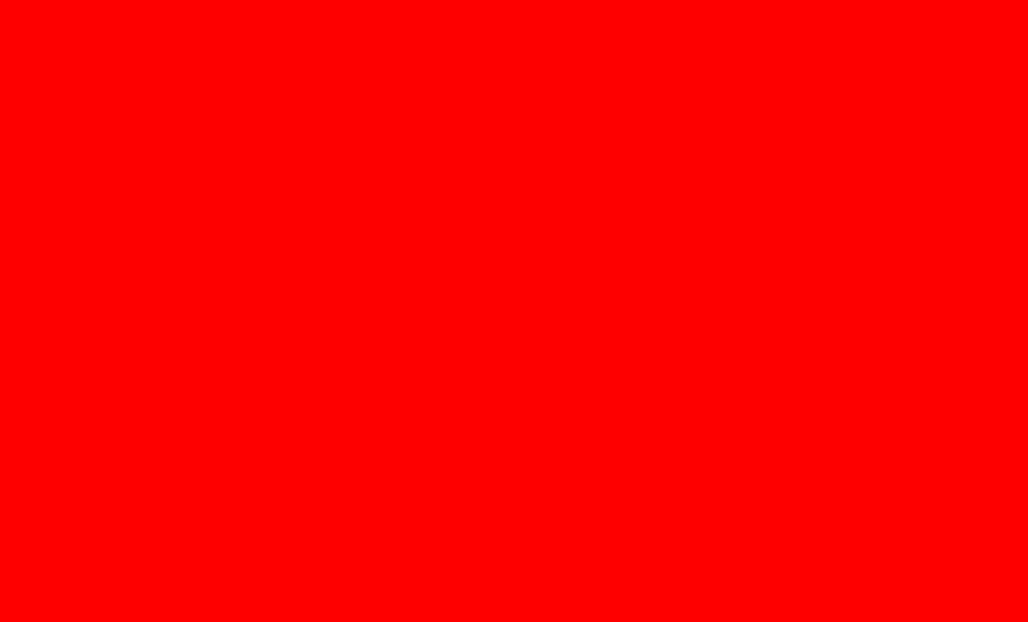
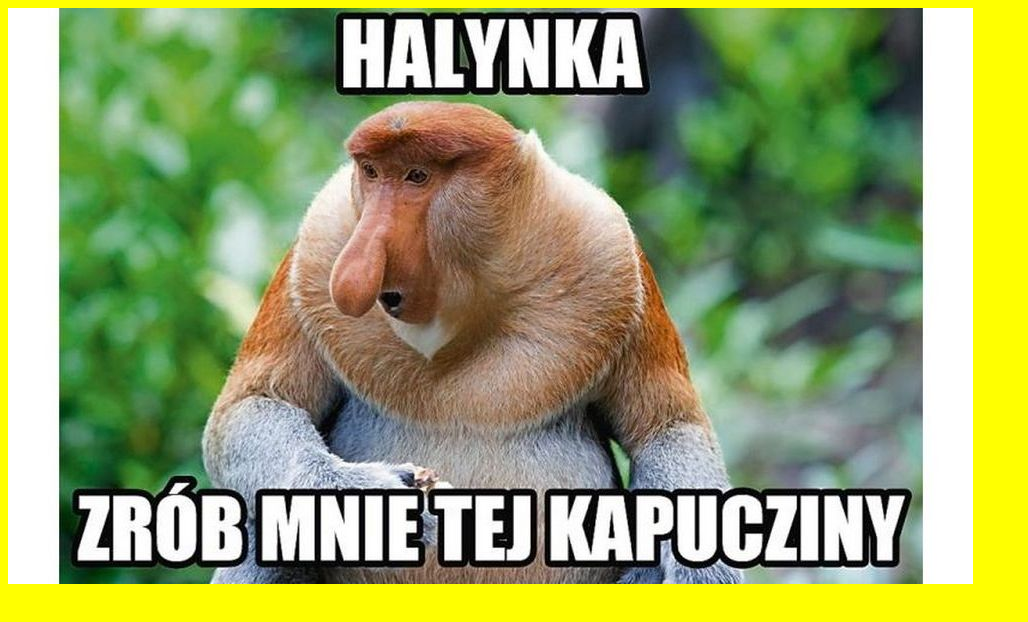
Before and after one commit to faderskd/nie-badz-januszem-js, a website built with webpack: page src/index.html in a window 1280 px wide. Shown: the whole page, without its empty margins (0-1028 px from the left). Built offline with nearby package versions, Linux system fonts and the light colour scheme.

Commit message:
images part1

```diff
--- a/package.json
+++ b/package.json
@@ -7,7 +7,7 @@
     "test": "test",
     "check": "npx eslint ./src/**/*.js",
     "build": "npx webpack --config webpack.prod.config.js",
-    "dev": "npx webpack-dev-server --config webpack.dev.config.js"
+    "dev": "npx webpack-dev-server --config webpack.dev.config.js --open"
   },
   "author": "",
   "license": "ISC",
--- a/src/index.html
+++ b/src/index.html
@@ -5,6 +5,6 @@
     <title>STD</title>
 </head>
 <body>
-
+<img src="./assets/janusz.jpg" alt="janusz pic"/>
 </body>
 </html>
--- a/src/index.scss
+++ b/src/index.scss
@@ -1,3 +1,3 @@
 body {
-  background: red;
+  background: yellow;
 }
```
Also changed, not shown: src/assets/janusz.jpg (added).
